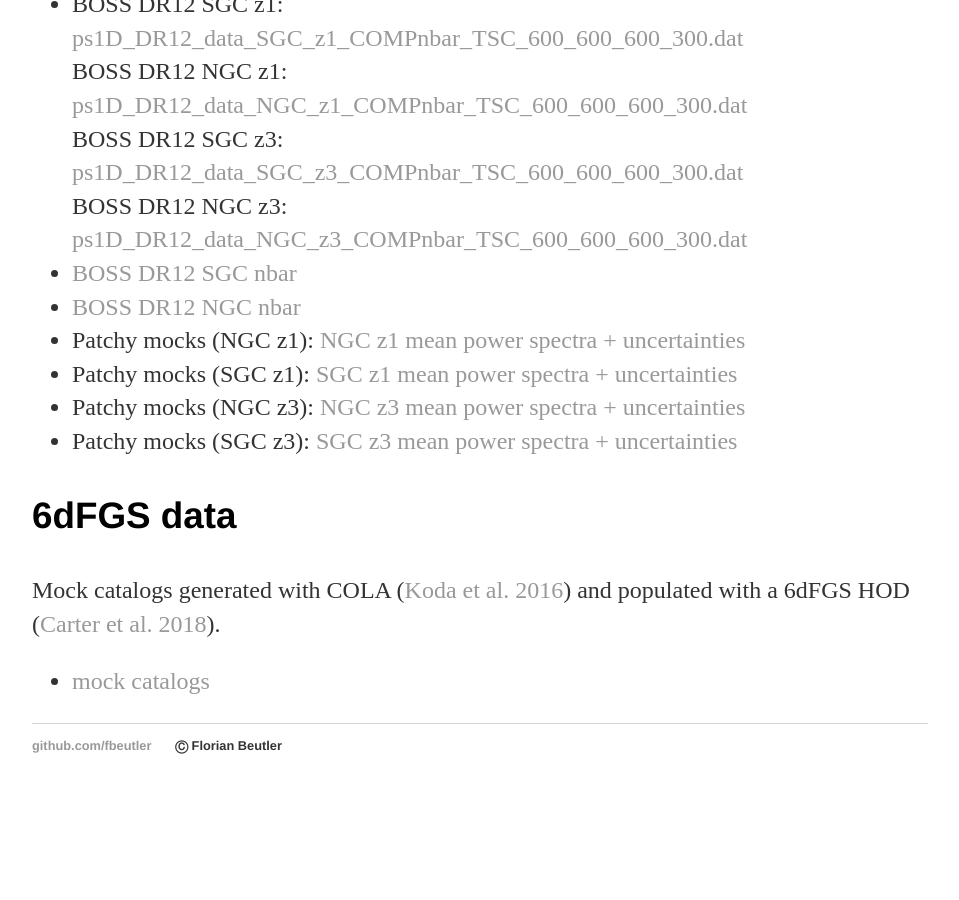
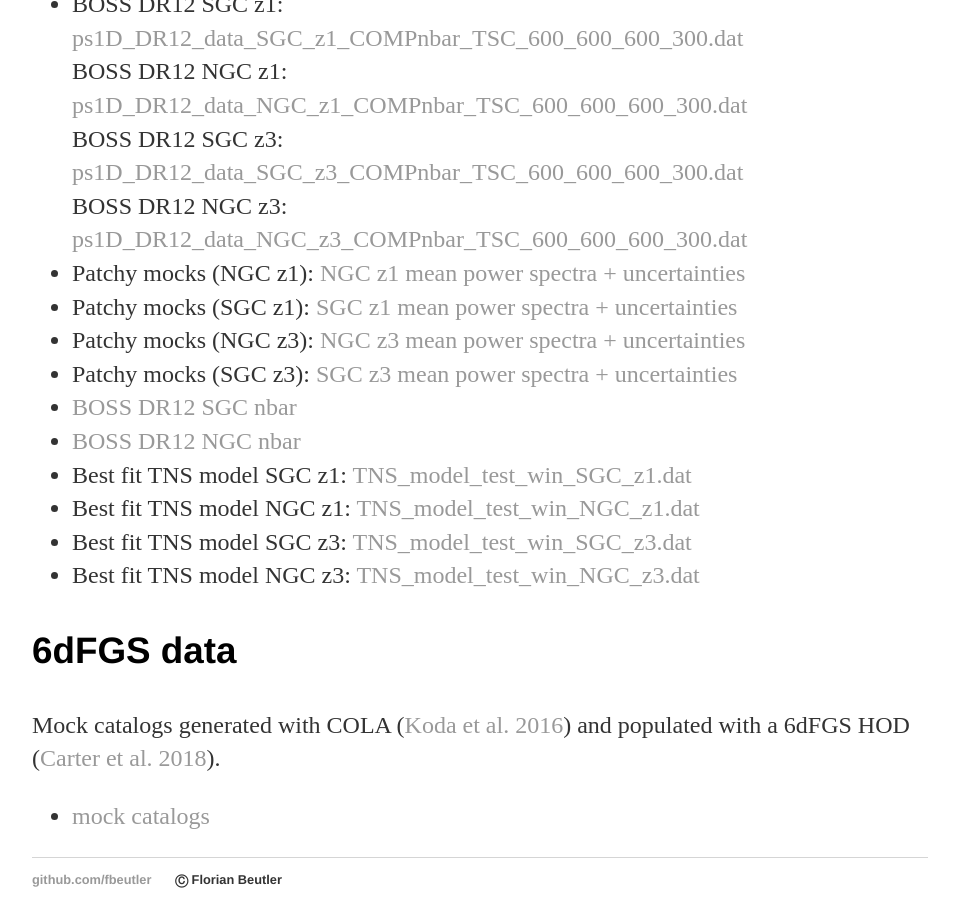
Before and after one commit to fbeutler/fbeutler.github.io, a Jekyll site: the page built from hub/hub.html, in a window 1280 px wide and 900 px high, scrolled down 3240 px. Shown: the whole window, without its empty margins (160-1119 px from the left). Built offline with Jekyll 4.4.1, drawn with Linux system fonts in a browser that asks for light colours; before the commit the page ends 4055 px from its top, so only the background shows below that.

Commit message:
Update hub.html

```diff
--- a/hub/hub.html
+++ b/hub/hub.html
@@ -196,12 +196,6 @@ title: Some material
       <a href='/hub/ps1D_DR12_data_NGC_z3_COMPnbar_TSC_600_600_600_300.dat' target="_blank">ps1D_DR12_data_NGC_z3_COMPnbar_TSC_600_600_600_300.dat</a><br>
     </li>
     <li>
-      <a href='/hub/nbar_SGC.dat' target="_blank">BOSS DR12 SGC nbar</a>
-    </li>
-    <li>
-      <a href='/hub/nbar_NGC.dat' target="_blank">BOSS DR12 NGC nbar</a>
-    </li>
-    <li>
       Patchy mocks (NGC z1):
       <a href='/hub/mean_pk_2048_z1_NGC.dat' target="_blank">NGC z1 mean power spectra + uncertainties</a>
     </li>
@@ -217,6 +211,28 @@ title: Some material
       Patchy mocks (SGC z3):
       <a href='/hub/mean_pk_2048_z3_SGC.dat' target="_blank">SGC z3 mean power spectra + uncertainties</a>
     </li>
+    <li>
+      <a href='/hub/nbar_SGC.dat' target="_blank">BOSS DR12 SGC nbar</a>
+    </li>
+    <li>
+      <a href='/hub/nbar_NGC.dat' target="_blank">BOSS DR12 NGC nbar</a>
+    </li>
+    <li>
+      Best fit TNS model SGC z1:
+      <a href='/hub/TNS_model_test_win_SGC_z1.dat' target="_blank">TNS_model_test_win_SGC_z1.dat</a>
+    </li>
+    <li>
+      Best fit TNS model NGC z1:
+      <a href='/hub/TNS_model_test_win_NGC_z1.dat' target="_blank">TNS_model_test_win_NGC_z1.dat</a>
+    </li>
+    <li>
+      Best fit TNS model SGC z3:
+      <a href='/hub/TNS_model_test_win_SGC_z3.dat' target="_blank">TNS_model_test_win_SGC_z3.dat</a>
+    </li>
+    <li>
+      Best fit TNS model NGC z3:
+      <a href='/hub/TNS_model_test_win_NGC_z3.dat' target="_blank">TNS_model_test_win_NGC_z3.dat</a>
+    </li>
   </ul>
 
 
```
